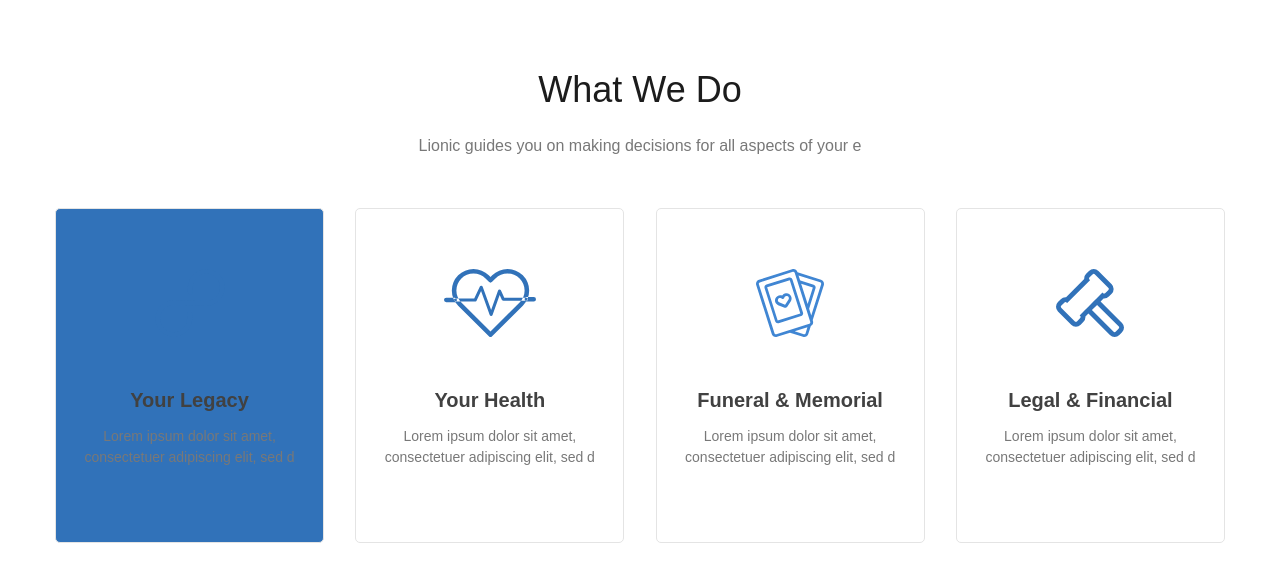
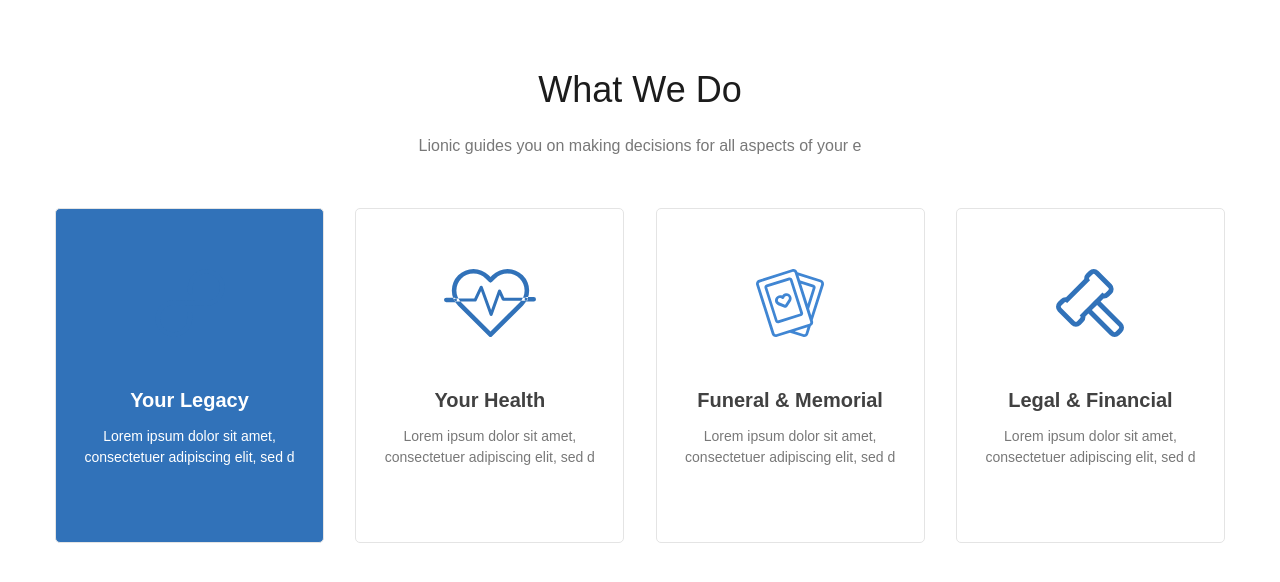
Before and after one commit to andrejbelousow/my-site, a plain HTML site: page lionic.html in a window 1280 px wide. In both pictures the pointer is over the element "Your Legacy". Shown: the part 840-1422 px from the top of the page. Drawn offline with Linux system fonts and the light colour scheme.

Commit message:
Добавил чуть ховеров

```diff
--- a/css/lionic.css
+++ b/css/lionic.css
@@ -238,6 +238,11 @@ ul {
   background-color: #3172b9;
 }
 
+.do-item:hover .do-item-description,
+.do-item:hover .do-item-title {
+  color: white;
+}
+
 .do-item-image {
   height: 68px;
   width: auto;
```
